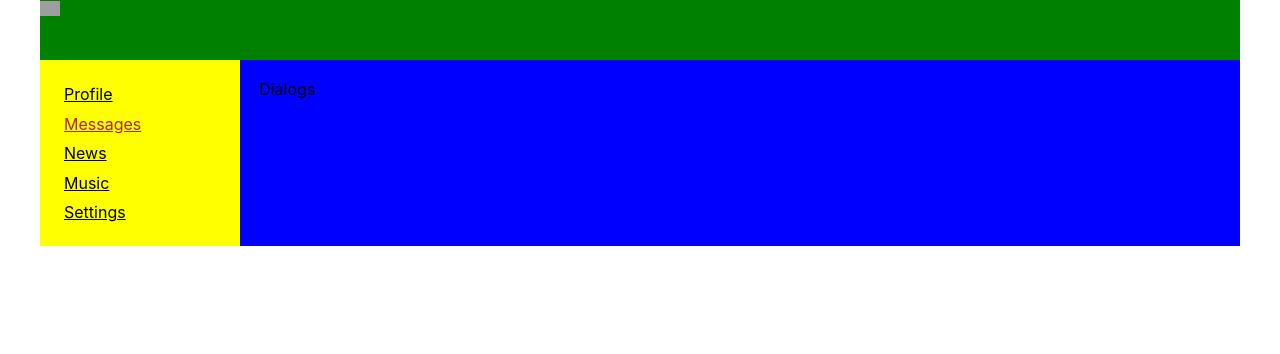
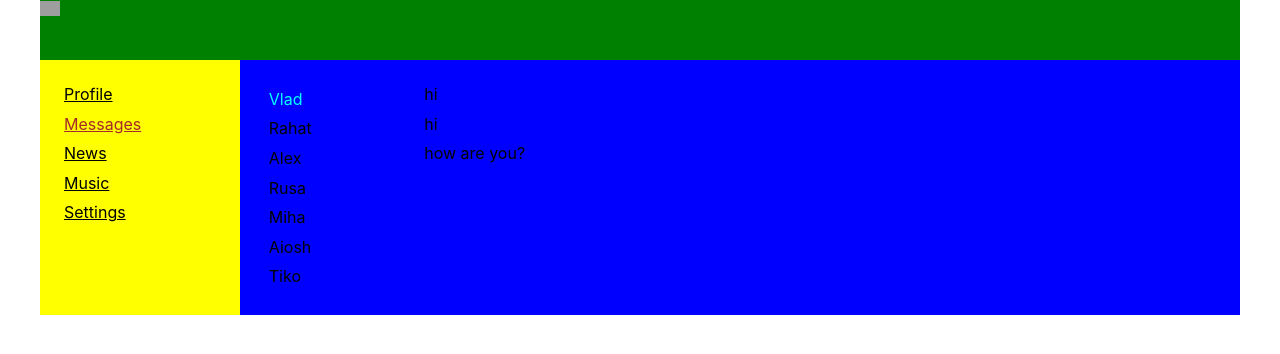
Before and after one commit to RahatMelsov/react-social, a React (Create React App) app: page /dialogs in a window 1280 px wide. Shown: the top 354 px of the page. Built offline with nearby package versions, Linux system fonts and the light colour scheme; grey boxes are pictures that could not be loaded.

Commit message:
create dialogs page

```diff
--- a/src/components/Dialogs/dialogs.jsx
+++ b/src/components/Dialogs/dialogs.jsx
@@ -2,7 +2,45 @@ import React from 'react';
 import classes from './dialogs.module.css';
 
 const Dialogs = () => {
-	return <div>Dialogs</div>
+	return (
+		<div>
+			<div className={classes.dialogs}>
+				<div className={classes.dialogsItem}>
+					<div className={classes.dialog + " " + classes.active}>
+						Vlad
+					</div>
+					<div className={classes.dialog}>
+						Rahat
+					</div>
+					<div className={classes.dialog}>
+						Alex
+					</div>
+					<div className={classes.dialog}>
+						Rusa
+					</div>
+					<div className={classes.dialog}>
+						Miha
+					</div>
+					<div className={classes.dialog}>
+						Aiosh
+					</div>
+					<div className={classes.dialog}>
+						Tiko
+					</div>
+				</div>
+				<div className={classes.messages}>
+					<div className={classes.message}>
+						hi
+					</div>
+					<div className={classes.message}>
+						hi
+					</div><div className={classes.message}>
+						how are you?
+					</div>
+				</div>
+			</div>
+		</div>
+	)
 }
 
 export default Dialogs;
--- a/src/components/Dialogs/dialogs.module.css
+++ b/src/components/Dialogs/dialogs.module.css
@@ -1,8 +1,20 @@
-.header {
-  grid-area: h;
-  background: green;
+.dialogs {
+  display: grid;
+  grid-template-columns: 2fr 10fr;
 }
 
-.header img {
-  width: 20px;
+.dialogs .dialogsItem {
+  padding: .3em;
 }
+
+.dialogsItem .active {
+  color: cyan;
+}
+
+.dialogsItem .dialog {
+  padding: .3em;
+}
+
+.messages .message {
+  padding: .3em;
+}
```
